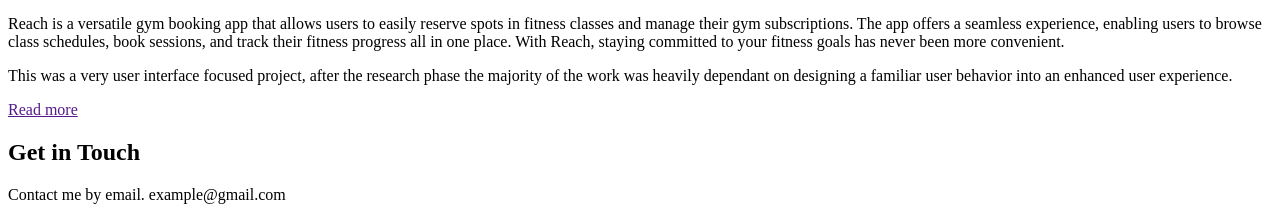
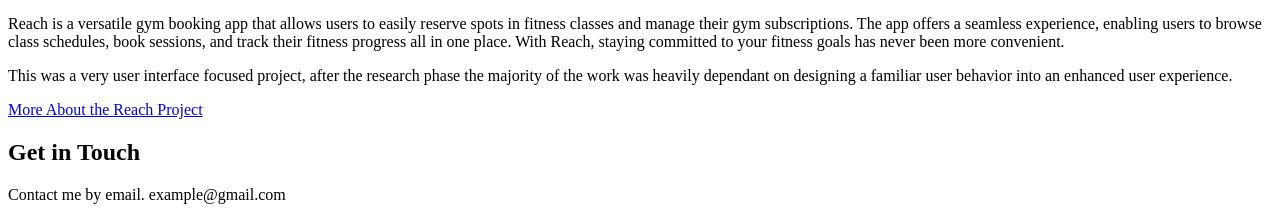
Before and after one commit to athoob123/Portfolio-Site-Athoob-AlRoumi, a plain HTML site: page index.html in a window 1280 px wide. Shown: the part 1243-1459 px from the top of the page. Drawn offline with Linux system fonts and the light colour scheme.

Commit message:
Update index.html
When applied this change will link to the new project page

```diff
--- a/index.html
+++ b/index.html
@@ -48,7 +48,8 @@
                 <h3>Project 1 - Reach Fitness App</h3>
                 <p>Reach is a versatile gym booking app that allows users to easily reserve spots in fitness classes and manage their gym subscriptions. The app offers a seamless experience, enabling users to browse class schedules, book sessions, and track their fitness progress all in one place. With Reach, staying committed to your fitness goals has never been more convenient.</p>
                 <p>This was a very user interface focused project, after the research phase the majority of the work was heavily dependant on designing a familiar user behavior into an enhanced user experience.</p>
-                <a href="">Read more</a>
+                <a href="reach.html" target="_blank">More About the Reach Project</a>
+
                 </div>
 
 
```
